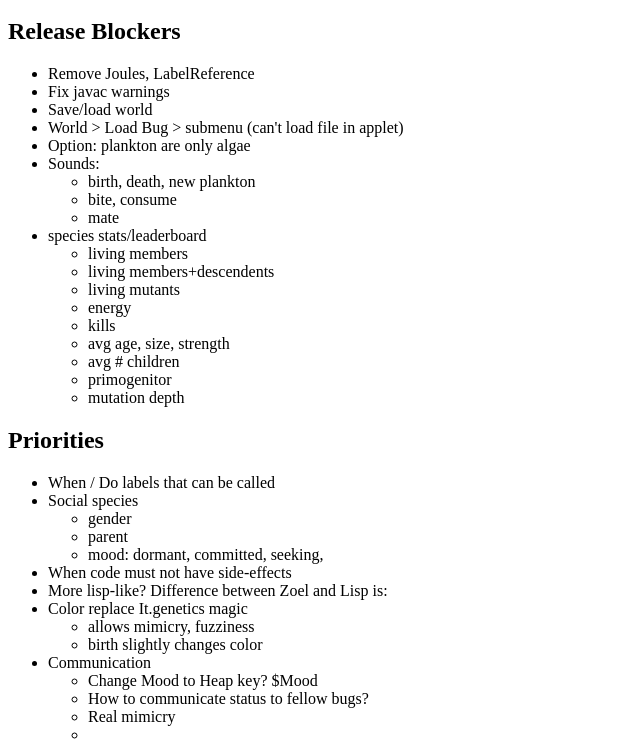
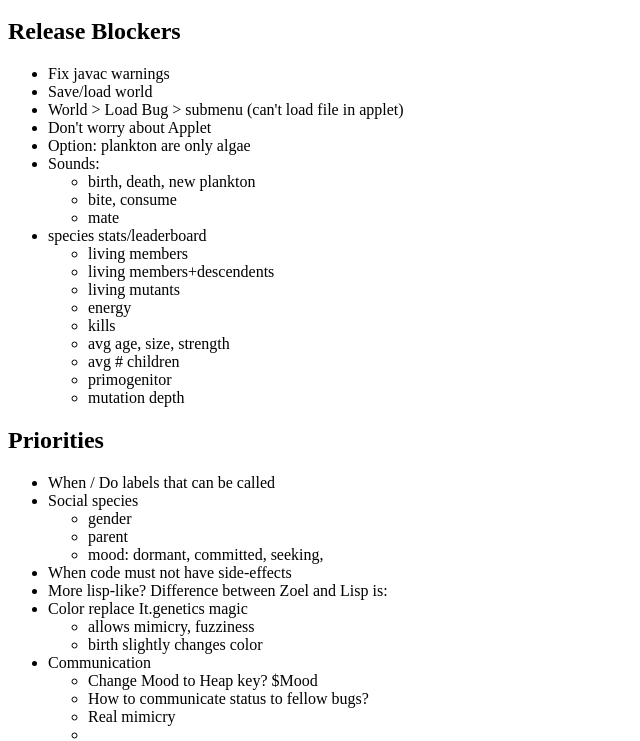
Before and after one commit to BrianHoltz/Zoe, a plain HTML site: page todo.html in a window 1280 px wide. Shown: the part 48-789 px from the top of the page, without its empty margins (0-640 px from the left). Drawn offline with Linux system fonts and the light colour scheme.

Commit message:
2014-03-24 19:49:15 PDT World.html — deleted (legacy applet wrapper removed) 2015-05-09 14:34:54 PDT applet.html — legacy HTML applet wrapper (unchanged/legacy) 2015-12-05 11:12:45 PST todo.html — content/markup edits (documentation/todo)

```diff
--- a/todo.html
+++ b/todo.html
@@ -9,11 +9,12 @@
     <h1>To Do</h1>
     <h2>Release Blockers</h2>
     <ul>
-      <li>Remove Joules, LabelReference</li>
       <li>Fix javac warnings<br>
       </li>
       <li>Save/load world</li>
       <li>World &gt; Load Bug &gt; submenu (can't load file in applet)</li>
+      <li>Don't worry about Applet<br>
+      </li>
       <li>Option: plankton are only algae</li>
       <li>Sounds:</li>
       <ul>
```
Also changed, not shown: applet.html (renamed from World.html).
